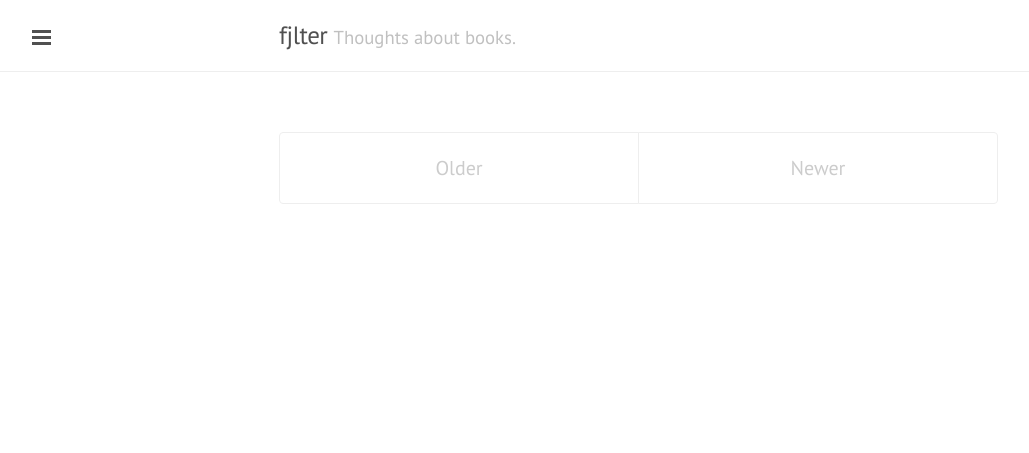
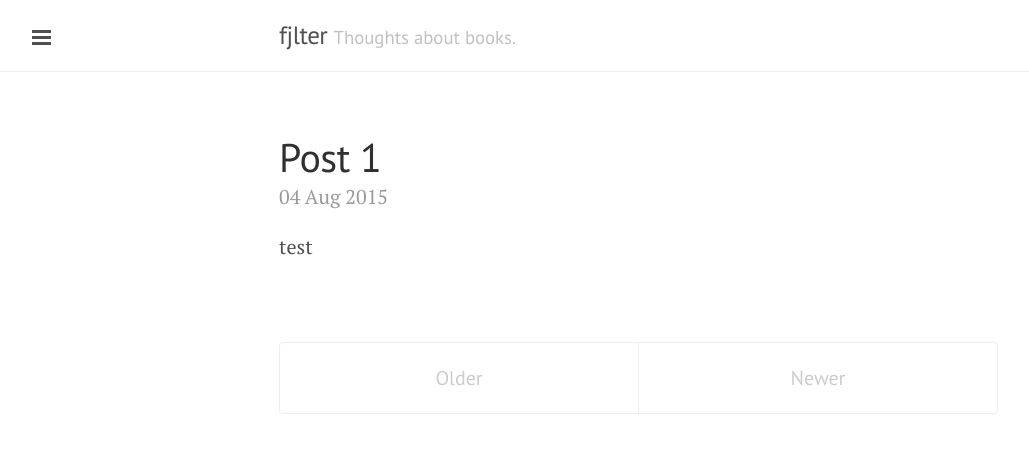
Before and after one commit to fjlter/fjlter.github.io, a Jekyll site: the page built from index.html, in a window 1280 px wide. Shown: the top 453 px of the page, without its empty margins (1-1030 px from the left). Built offline with Jekyll 4.4.1, drawn with Linux system fonts in a browser that asks for light colours; the list of posts is cut into pages by our own code.

Commit message:
Post update: A Little "Hello

```diff
--- a/_posts/2015-08-04-hello-world.markdown
+++ b/_posts/2015-08-04-hello-world.markdown
@@ -1,6 +1,6 @@
 ---
-published: false
-title: A Little "Hello"
+published: true
+title: Post 1
 layout: post
 ---
 test
```
